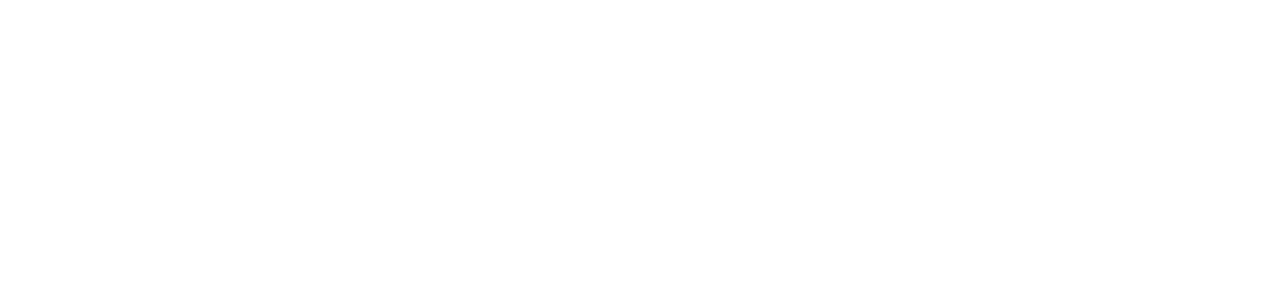
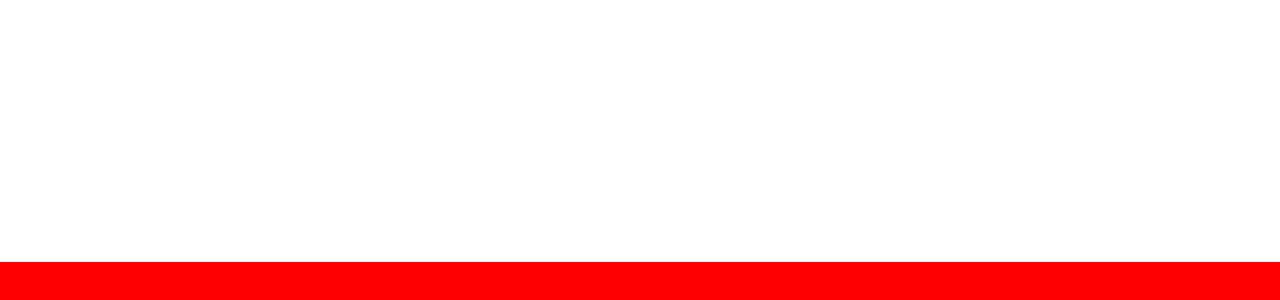
Before and after one commit to Ceft7412/music-player, a Next.js app: page / in a window 1280 px wide. Shown: the part 438-738 px from the top of the page. Built offline with nearby package versions, Linux system fonts and the light colour scheme.

Commit message:
imported: content

```diff
--- a/src/resources/sass/styles.scss
+++ b/src/resources/sass/styles.scss
@@ -1 +1,2 @@
 @import "globals";
+@import "content";
```
